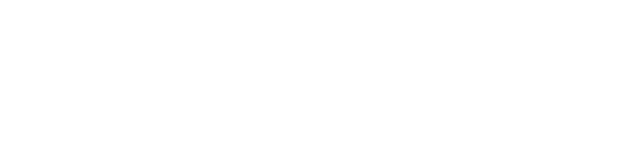
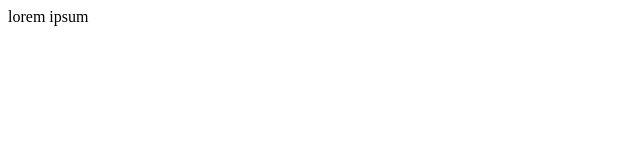
Before and after one commit to bgeye/phpStorm, a plain HTML site: page index.html in a window 1280 px wide. Shown: the whole page, without its empty margins (0-640 px from the left). Drawn offline with Linux system fonts and the light colour scheme.

Commit message:
inserted lorem ipsum

```diff
--- a/index.html
+++ b/index.html
@@ -5,6 +5,8 @@
     <title>Title</title>
 </head>
 <body>
-
+    <article>
+        lorem ipsum
+    </article>
 </body>
 </html>
```
